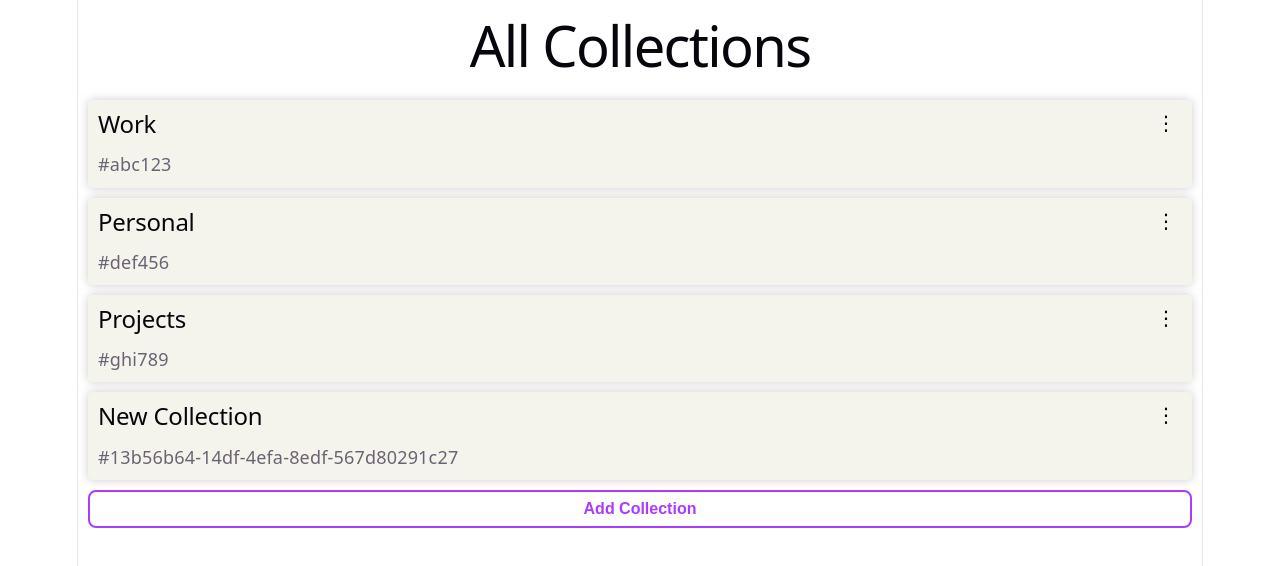
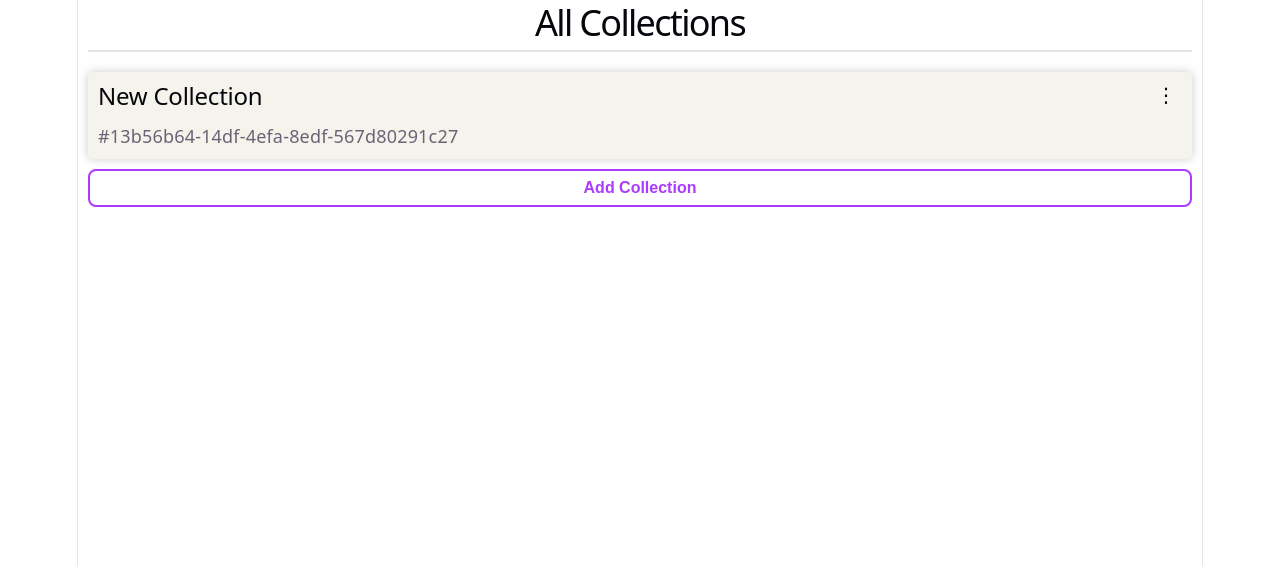
Before and after one commit to srichards43/cardnotes, a React (Vite) app: page / in a window 1280 px wide. Both pictures are taken after a click on the button "Add Collection". Shown: the top 566 px of the page. Built offline with nearby package versions, Linux system fonts and the light colour scheme.

Commit message:
Added collection pages and note structures

```diff
--- a/src/App.tsx
+++ b/src/App.tsx
@@ -1,5 +1,6 @@
 import { BrowserRouter, Routes, Route } from 'react-router-dom'
 import AllCollectionsPage from './pages/AllCollectionsPage'
+import CollectionPage from './pages/CollectionPage'
 import './App.css'
 
 function App() {
@@ -8,6 +9,7 @@ function App() {
     <BrowserRouter>
       <Routes>
         <Route path="/" element={<AllCollectionsPage />} />
+        <Route path="/collection/:id" element={<CollectionPage />} />
       </Routes>
     </BrowserRouter>
   )
--- a/src/components/CollectionCard.css
+++ b/src/components/CollectionCard.css
@@ -17,6 +17,11 @@
 
 .collection-card input {
     font-size: 20px;
+    padding: 2px 0;
+    background-color: transparent;
+    border: none;
+    outline: none;
+    border-bottom: 2px solid var(--accent);
 }
 
 .collection-menu-container {
--- a/src/components/CollectionCard.tsx
+++ b/src/components/CollectionCard.tsx
@@ -1,36 +1,36 @@
 import { useState } from "react"
 import { Link } from "react-router-dom"
+import type { Collection } from "../types/Collection"
 import './CollectionCard.css'
 
 type CollectionCardData = {
-    id: string
-    title: string
+    collection: Collection
     menuOpen: boolean
     onMenuToggle: () => void
     onDelete: (id: string) => void
     onRename: (id: string, newTitle: string) => void
 }
 
-function CollectionCard({ id, title, menuOpen, onMenuToggle, onDelete, onRename }: CollectionCardData) {
+function CollectionCard({ collection, menuOpen, onMenuToggle, onDelete, onRename }: CollectionCardData) {
     const [editing, setEditing] = useState(false)
 
     function saveTitle(newTitle: string) {
         newTitle = newTitle.trim()
 
         if (newTitle !== '') {
-            onRename(id, newTitle)
+            onRename(collection.id, newTitle)
         }
 
         setEditing(false)
     }
 
     return (
-        <Link to={`/collection/${id}`} className="collection-card">
+        <Link to={`/collection/${collection.id}`} className="collection-card">
             <div className="vlg">
 
                 {/* Replace heading with focused input when editing */}
                 {editing ? (
-                    <input defaultValue={title} autoFocus
+                    <input id="title-field" defaultValue={collection.title} autoFocus
                         onBlur={(event) => {
                             saveTitle(event.currentTarget.value.trim())
                         }}
@@ -44,10 +44,10 @@ function CollectionCard({ id, title, menuOpen, onMenuToggle, onDelete, onRename
                         }}
                     />
                 ) : (
-                    <h2>{title}</h2>
+                    <h2>{collection.title}</h2>
                 )}
 
-                <p>#{id}</p>
+                <p>#{collection.id}</p>
             </div>
 
             <div className="collection-menu-container">
@@ -71,7 +71,7 @@ function CollectionCard({ id, title, menuOpen, onMenuToggle, onDelete, onRename
                         </button>
                         <button className="delete-button" onClick={(event) => {
                             event.preventDefault(); // block link action
-                            onDelete(id);
+                            onDelete(collection.id);
                         }}>
                             Delete
                         </button>
--- /dev/null
+++ b/src/components/NoteCard.css
@@ -0,0 +1,12 @@
+.note-card {
+    background-color: var(--social-bg);
+    border: 1px solid var(--border);
+    border-radius: 5px;
+    padding: 10px;
+    margin: 5px;
+    width: 100%;
+    box-sizing: border-box;
+    display: flex;
+    flex-direction: column;
+    justify-content: space-between;
+}
--- /dev/null
+++ b/src/components/NoteCard.tsx
@@ -0,0 +1,29 @@
+import { useState } from "react"
+import type { Note } from "../types/Note"
+import './NoteCard.css'
+
+type NoteCardData = {
+    note: Note
+    onDelete: (id: string) => void
+    onEdit: (id: string, newTitle: string, newContent: string) => void
+}
+
+function NoteCard({ note, onDelete, onEdit }: NoteCardData) {
+    const [editing, setEditing] = useState(false)
+
+    return (
+        <div className="note-card">
+            <h2>{note.title}</h2>
+            <p>{note.content}</p>
+            <div className="note-footer">
+                <button className="edit-button" onClick={() => {
+                    setEditing(true)
+                }}>
+                    <img src="/edit-icon.png" alt="Edit" />
+                </button>
+            </div>
+        </div>
+    )
+}
+
+export default NoteCard
--- /dev/null
+++ b/src/data/collections.ts
@@ -0,0 +1,16 @@
+import type { Collection } from '../types/Collection'
+
+const STORAGE_KEY = 'collections'
+
+export function getCollections(): Collection[] {
+    const stored = localStorage.getItem(STORAGE_KEY)
+    if (stored === null) {
+        return []
+    }
+
+    return JSON.parse(stored)
+}
+
+export function saveCollections(collections: Collection[]) {
+    localStorage.setItem(STORAGE_KEY, JSON.stringify(collections))
+}
--- a/src/index.css
+++ b/src/index.css
@@ -76,12 +76,12 @@ h2 {
 }
 
 h1 {
-  font-size: 56px;
+  font-size: 36px;
   letter-spacing: -1.68px;
-  margin: 32px 0;
+  margin: 16px 0;
   @media (max-width: 1024px) {
     font-size: 36px;
-    margin: 20px 0;
+    margin: 8px 0;
   }
 }
 h2 {
--- a/src/pages/AllCollectionsPage.tsx
+++ b/src/pages/AllCollectionsPage.tsx
@@ -2,22 +2,12 @@ import CollectionCard from '../components/CollectionCard'
 import type { Collection } from '../types/Collection'
 import './AllCollectionsPage.css'
 import { useState } from 'react'
+import { getCollections, saveCollections } from '../data/collections'
 
 function AllCollectionsPage() {
-    const [collections, setCollections] = useState<Collection[]>([
-        {
-            id: 'abc123',
-            title: 'Work',
-        },
-        {
-            id: 'def456',
-            title: 'Personal',
-        },
-        {
-            id: 'ghi789',
-            title: 'Projects',
-        },
-    ]);
+    const [collections, setCollections] = useState<Collection[]>(
+        getCollections()
+    );
 
     const [openCollectionId, setOpenCollectionId] = useState<string | null> (null) // returns nullable string
 
@@ -27,21 +17,28 @@ function AllCollectionsPage() {
             title: 'New Collection'
         };
 
-        setCollections([...collections, newCollection]);
+        const updatedCollections = [...collections, newCollection];
+        setCollections(updatedCollections);
+        saveCollections(updatedCollections);
     }
 
     function deleteCollection(id: string) {
-        setCollections(collections.filter((collection) => collection.id !== id));
+        const updatedCollections = collections.filter((collection) => collection.id !== id);
+        setCollections(updatedCollections);
+        saveCollections(updatedCollections);
     }
 
     function renameCollection(id: string, newTitle: string) {
-        setCollections(collections.map((collection) => {
+        const updatedCollections = collections.map((collection) => {
             if (collection.id === id) {
                 return { ...collection, title: newTitle }
             }
 
             return collection;
-        }))
+        })
+
+        setCollections(updatedCollections);
+        saveCollections(updatedCollections);
     }
 
     function toggleCollectionMenu(id: string) {
@@ -55,13 +52,11 @@ function AllCollectionsPage() {
     return (
         <main>
             <h1>All Collections</h1>
-
             <div id="collections-list">
                 {collections.map((collection) => (
                     <CollectionCard
                         key = {collection.id}
-                        id = {collection.id}
-                        title = {collection.title}
+                        collection = {collection}
                         menuOpen = {openCollectionId === collection.id}
                         onMenuToggle = {() => {
                             toggleCollectionMenu(collection.id)
--- /dev/null
+++ b/src/pages/CollectionPage.css
@@ -0,0 +1,62 @@
+#card-section-container {
+    display: flex;
+    flex-direction: row;
+    justify-content: space-between;
+    margin: 0 10px;
+}
+
+.card-section {
+    border-left: 2px dotted var(--border);
+    border-right: 2px dotted var(--border);
+    width: 100%;
+    display: flex;
+    padding: 5px;
+}
+
+.section-header {
+    display: flex;
+    justify-content: space-between;
+    width: 100%;
+}
+
+.add-note-button {
+    background-color: transparent;
+    border: none;
+    font-size: 20px;
+    color: var(--text-h);
+    cursor: pointer;
+    border-radius: 50%;
+    transition: background-color 0.3s ease
+}
+
+.add-note-button:hover {
+    background-color: var(--social-bg);
+}
+
+.section-header p {
+    text-align: left;
+    background-color: transparent;
+    color: var(--text);
+    transition: background-color 0.3s ease, color 0.3s ease;
+    box-sizing: border-box;
+    border-radius: 2px;
+}
+
+.card-section:hover .section-header p {
+    background-color: var(--text);
+    color: var(--bg);
+}
+
+h1 {
+    border-bottom: 2px solid var(--border);
+    height: 40px;
+    margin: 10px;
+}
+
+#card-section-container .card-section:first-child {
+    border: none;
+}
+
+#card-section-container .card-section:last-child {
+    border: none;
+}
--- /dev/null
+++ b/src/pages/CollectionPage.tsx
@@ -0,0 +1,47 @@
+import type { Collection } from '../types/Collection'
+import NoteCard from '../components/NoteCard'
+import { useState } from 'react'
+import type { Note } from '../types/Note'
+import { getCollections } from '../data/collections'
+import { useParams } from 'react-router-dom'
+import './CollectionPage.css'
+
+function CollectionPage() {
+    const { id } = useParams()
+
+    const collections: Collection[] = getCollections()
+
+    const collection = collections.find((collection) => collection.id === id)
+
+    if (!collection) {
+        return <h1>Collection not found</h1>
+    }
+
+    return (
+        <main>
+            <h1>{collection.title}</h1>
+            <div id="card-section-container">
+                <div className="card-section">
+                    <div className="section-header">
+                        <p>To-do</p>
+                        <button className="add-note-button">+</button>
+                    </div>
+                </div>
+                <div className="card-section">
+                    <div className="section-header">
+                        <p>In Progress</p>
+                        <button className="add-note-button">+</button>
+                    </div>
+                </div>
+                <div className="card-section">
+                    <div className="section-header">
+                        <p>Completed</p>
+                        <button className="add-note-button">+</button>
+                    </div>
+                </div>
+            </div>
+        </main>
+    )
+}
+
+export default CollectionPage
```
Also changed, not shown: src/assets/edit_icon.png (added).
